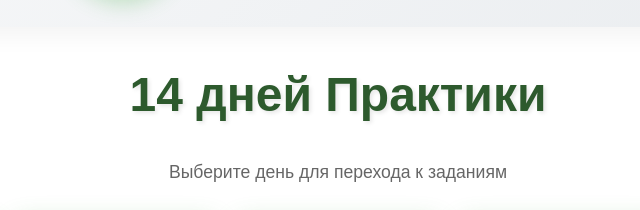
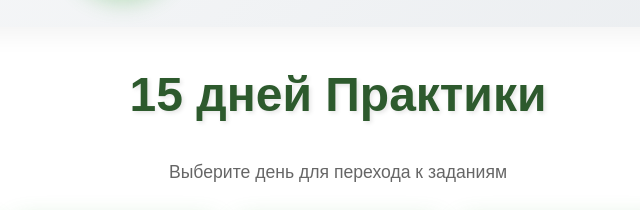
Before and after one commit to valera10828/PractiseDPKWEB, a plain HTML site: page index.html in a window 1280 px wide. Shown: the part 250-460 px from the top of the page, 302-942 px from the left. Drawn offline with Linux system fonts and the light colour scheme.

Commit message:
Final commit 2

```diff
--- a/index.html
+++ b/index.html
@@ -167,7 +167,7 @@
     </div>
   </div>
 
-  <h1>14 дней Практики</h1>
+  <h1>15 дней Практики</h1>
   <p class="subtitle">Выберите день для перехода к заданиям</p>
 
   <div class="days-grid">
```
